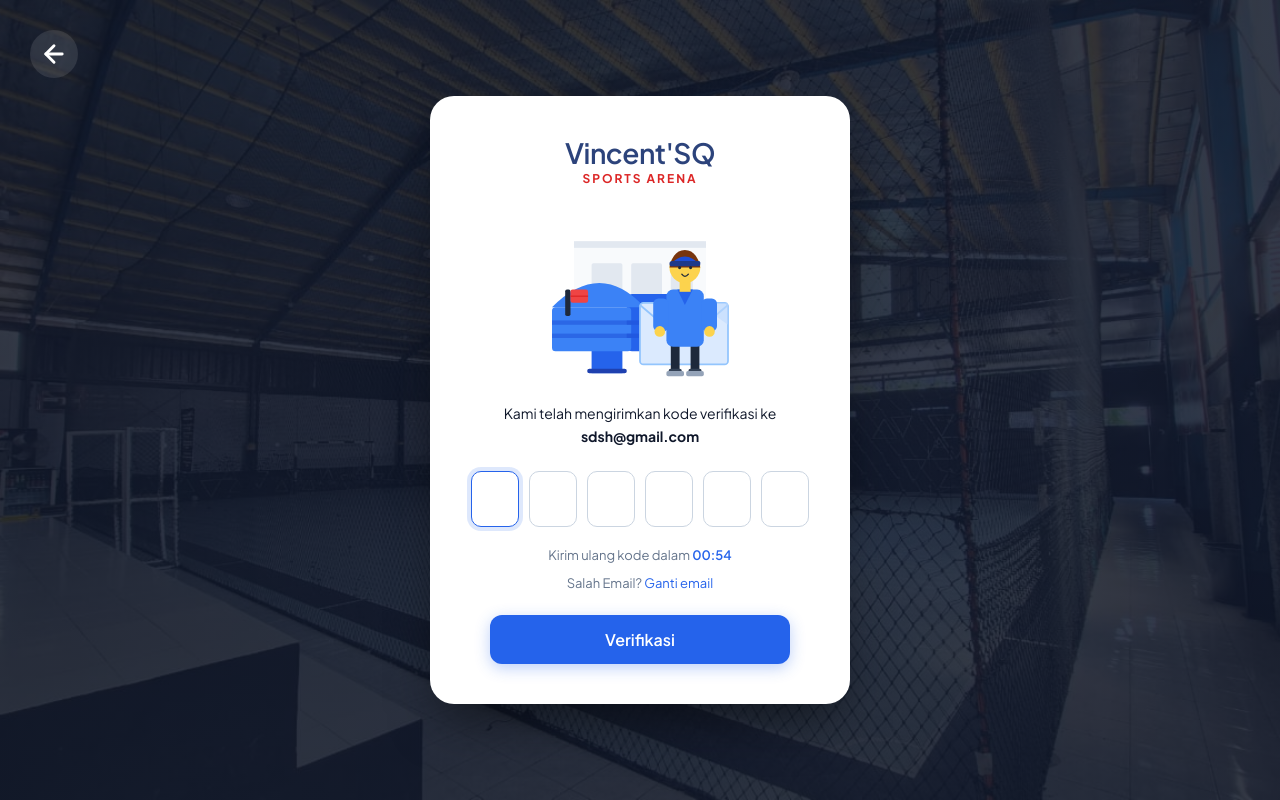
After one commit to abdul-sgf3/Sistem-booking-Lapangan-Futsal-Berbasis-web_frontend-backend, a PHP site: page /verifikasi_email.php in a window 1280 px wide. The commit adds this page. Run offline with PHP 8.4, Linux system fonts and the light colour scheme.

Commit message:
update Frontend

```diff
--- /dev/null
+++ b/Frontend/autentikasi/verifikasi_email.php
@@ -0,0 +1,408 @@
+<?php
+// verifikasi_email.php - Halaman Verifikasi Email
+session_start();
+
+$email = $_SESSION['register_email'] ?? 'sdsh@gmail.com';
+?>
+
+<!DOCTYPE html>
+<html lang="id">
+<head>
+    <meta charset="UTF-8">
+    <meta name="viewport" content="width=device-width, initial-scale=1.0">
+    <title>Verifikasi Email - Vincent'SQ Arena</title>
+    <link href="https://fonts.googleapis.com/css2?family=Plus+Jakarta+Sans:wght@400;500;600;700;800&display=swap" rel="stylesheet">
+    <style>
+        :root {
+            --vsq-title-blue: #2C437B;
+            --vsq-red: #DC2626;
+            --vsq-black: #0F172A;
+            --vsq-gray-text: #64748B;
+            --vsq-btn-blue: #2563EB;
+            --vsq-input-border: #CBD5E1;
+        }
+
+        * { margin: 0; padding: 0; box-sizing: border-box; }
+
+        body {
+            font-family: 'Plus Jakarta Sans', sans-serif;
+            min-height: 100vh;
+            display: flex;
+            align-items: center;
+            justify-content: center;
+            background:
+                linear-gradient(rgba(15, 23, 42, 0.85), rgba(15, 23, 42, 0.85)),
+                url('../assets/uploads/lapangan/hero.jpeg') center/cover no-repeat;
+            position: relative;
+            padding: 20px;
+        }
+
+        /* Tombol Kembali */
+        .vsq-back-btn {
+            position: absolute;
+            top: 30px;
+            left: 30px;
+            color: #FFFFFF;
+            text-decoration: none;
+            display: flex;
+            align-items: center;
+            justify-content: center;
+            width: 48px;
+            height: 48px;
+            border-radius: 50%;
+            background: rgba(255, 255, 255, 0.1);
+            transition: background 0.3s, transform 0.3s;
+            z-index: 10;
+        }
+        .vsq-back-btn:hover { background: rgba(255, 255, 255, 0.2); transform: translateX(-4px); }
+        .vsq-back-btn svg {
+            width: 28px; height: 28px;
+            stroke: #FFFFFF; stroke-width: 2.5;
+            fill: none; stroke-linecap: round; stroke-linejoin: round;
+        }
+
+        /* Kartu Verifikasi */
+        .vsq-verify-card {
+            background: #FFFFFF;
+            width: 100%;
+            max-width: 420px;
+            border-radius: 24px;
+            padding: 40px 30px;
+            box-shadow: 0 25px 50px -12px rgba(0, 0, 0, 0.5);
+            position: relative;
+            z-index: 5;
+            text-align: center;
+        }
+
+        /* Logo */
+        .vsq-logo { margin-bottom: 15px; }
+
+        /* Font "Vincent'SQ" tidak Bold (600) */
+        .vsq-logo h1 {
+            font-size: 28px;
+            font-weight: 600;
+            color: var(--vsq-title-blue);
+            letter-spacing: -0.5px;
+            margin: 0;
+            line-height: 1.2;
+        }
+        .vsq-logo p {
+            font-size: 12px;
+            font-weight: 700;
+            color: var(--vsq-red);
+            letter-spacing: 2px;
+            text-transform: uppercase;
+            margin-top: 2px;
+        }
+
+        /* Ilustrasi */
+        .vsq-illustration {
+            margin: 20px 0;
+            display: flex;
+            justify-content: center;
+            align-items: center;
+        }
+
+        /* SVG Ilustrasi */
+        .vsq-illustration svg {
+            width: 220px;
+            height: auto;
+            display: block;
+        }
+
+        /* Teks Instruksi */
+        .vsq-instruction {
+            font-size: 14px;
+            color: var(--vsq-black);
+            line-height: 1.6;
+            margin-bottom: 24px;
+            font-weight: 400;
+        }
+        .vsq-instruction strong { font-weight: 700; color: var(--vsq-black); }
+
+        /* Kotak Input OTP */
+        .vsq-otp-container {
+            display: flex;
+            justify-content: center;
+            gap: 10px;
+            margin-bottom: 20px;
+        }
+        .vsq-otp-input {
+            width: 48px;
+            height: 56px;
+            text-align: center;
+            font-size: 24px;
+            font-weight: 600;
+            font-family: 'Plus Jakarta Sans', sans-serif;
+            color: var(--vsq-black);
+            background-color: #FFFFFF;
+            border: 1.5px solid var(--vsq-input-border);
+            border-radius: 10px;
+            outline: none;
+            transition: all 0.3s ease;
+        }
+        .vsq-otp-input:focus {
+            border-color: var(--vsq-btn-blue);
+            box-shadow: 0 0 0 4px rgba(37, 99, 235, 0.15);
+        }
+
+        /* Timer */
+        .vsq-timer {
+            font-size: 13px;
+            color: var(--vsq-gray-text);
+            margin-bottom: 12px;
+            font-weight: 400;
+        }
+
+        /* Teks "Kirim ulang kode" berwarna BIRU */
+        .vsq-timer span {
+            color: var(--vsq-btn-blue);
+            font-weight: 600;
+        }
+
+        /* Link Ganti Email */
+        .vsq-change-email {
+            font-size: 13px;
+            color: var(--vsq-gray-text);
+            margin-bottom: 24px;
+            font-weight: 400;
+        }
+        .vsq-change-email a {
+            color: var(--vsq-btn-blue);
+            text-decoration: none;
+            font-weight: 400;
+            transition: color 0.2s;
+        }
+        .vsq-change-email a:hover { color: #1D4ED8; text-decoration: underline; }
+
+        /* Tombol Verifikasi */
+        .vsq-btn-submit {
+            display: block;
+            width: 100%;
+            max-width: 300px;
+            margin: 0 auto;
+            padding: 14px 20px;
+            font-size: 16px;
+            font-weight: 600;
+            font-family: 'Plus Jakarta Sans', sans-serif;
+            color: #FFFFFF;
+            background-color: var(--vsq-btn-blue);
+            border: none;
+            border-radius: 12px;
+            cursor: pointer;
+            transition: all 0.3s ease;
+            box-shadow: 0 4px 15px rgba(37, 99, 235, 0.3);
+        }
+        .vsq-btn-submit:hover {
+            background-color: #1D4ED8;
+            transform: translateY(-2px);
+            box-shadow: 0 8px 20px rgba(37, 99, 235, 0.4);
+        }
+        .vsq-btn-submit:active { transform: translateY(0); }
+
+        /* Responsive */
+        @media (max-width: 480px) {
+            .vsq-verify-card { padding: 30px 20px; border-radius: 20px; }
+            .vsq-logo h1 { font-size: 24px; }
+            .vsq-otp-input { width: 42px; height: 50px; font-size: 20px; }
+            .vsq-back-btn { top: 20px; left: 20px; width: 40px; height: 40px; }
+            .vsq-back-btn svg { width: 24px; height: 24px; }
+            .vsq-illustration svg { width: 180px; }
+        }
+    </style>
+</head>
+<body>
+
+    <!-- Tombol Kembali -->
+    <a href="register.php" class="vsq-back-btn" title="Kembali ke Register">
+        <svg viewBox="0 0 24 24">
+            <line x1="19" y1="12" x2="5" y2="12"></line>
+            <polyline points="12 19 5 12 12 5"></polyline>
+        </svg>
+    </a>
+
+    <!-- Kartu Verifikasi -->
+    <div class="vsq-verify-card">
+
+        <!-- Logo -->
+        <div class="vsq-logo">
+            <h1>Vincent'SQ</h1>
+            <p>Sports Arena</p>
+        </div>
+
+        <!-- Ilustrasi SVG Detail (Meniru Gambar Target) -->
+        <div class="vsq-illustration">
+            <svg viewBox="0 0 500 400" fill="none" xmlns="http://www.w3.org/2000/svg">
+                <!-- === BACKGROUND GEDUNG === -->
+                <rect x="100" y="80" width="300" height="240" rx="8" fill="#F8FAFC"/>
+                <rect x="100" y="80" width="300" height="15" fill="#E2E8F0"/>
+                <!-- Jendela Gedung -->
+                <rect x="140" y="130" width="70" height="80" rx="4" fill="#E2E8F0"/>
+                <rect x="230" y="130" width="70" height="80" rx="4" fill="#E2E8F0"/>
+                <rect x="320" y="130" width="50" height="80" rx="4" fill="#E2E8F0"/>
+                <!-- Pintu Gedung -->
+                <rect x="200" y="240" width="100" height="80" rx="4" fill="#E2E8F0"/>
+
+                <!-- === KOTAK POS BIRU === -->
+                <!-- Tiang Penyangga Kotak Pos -->
+                <rect x="140" y="320" width="70" height="60" fill="#2563EB"/>
+                <rect x="130" y="370" width="90" height="10" rx="5" fill="#1E40AF"/>
+
+                <!-- Badan Kotak Pos (Kanan) -->
+                <rect x="220" y="200" width="140" height="130" rx="12" fill="#2563EB"/>
+                <!-- Atap Lengkung Kotak Pos -->
+                <path d="M50 230 Q160 120 260 230" fill="#3B82F6"/>
+                <!-- Badan Kotak Pos (Kiri) -->
+                <rect x="50" y="230" width="180" height="100" rx="8" fill="#3B82F6"/>
+
+                <!-- Garis Horizontal pada Kotak Pos -->
+                <rect x="50" y="260" width="180" height="10" fill="#1D4ED8" opacity="0.5"/>
+                <rect x="50" y="290" width="180" height="10" fill="#1D4ED8" opacity="0.5"/>
+                <rect x="220" y="260" width="140" height="10" fill="#1D4ED8" opacity="0.5"/>
+                <rect x="220" y="290" width="140" height="10" fill="#1D4ED8" opacity="0.5"/>
+
+                <!-- Bendera Kotak Pos -->
+                <rect x="80" y="190" width="12" height="60" rx="4" fill="#1E293B"/>
+                <rect x="92" y="190" width="40" height="30" rx="5" fill="#EF4444"/>
+                <path d="M92 205 L132 205" stroke="#DC2626" stroke-width="3"/>
+
+                <!-- === AMPLOP BESAR === -->
+                <rect x="250" y="220" width="200" height="140" rx="8" fill="#DBEAFE" stroke="#93C5FD" stroke-width="4"/>
+                <!-- Lipatan Amplop Segitiga -->
+                <path d="M250 225 L350 310 L450 225" stroke="#93C5FD" stroke-width="4" fill="none" stroke-linejoin="round"/>
+                <!-- Segitiga Lipatan Kanan -->
+                <path d="M380 220 L450 270 L450 220" fill="#BFDBFE" opacity="0.6"/>
+
+                <!-- === KURIR PRIA === -->
+                <!-- Kaki Kiri -->
+                <rect x="320" y="310" width="20" height="70" rx="8" fill="#1E293B"/>
+                <rect x="315" y="370" width="30" height="15" rx="5" fill="#334155"/>
+                <!-- Kaki Kanan -->
+                <rect x="365" y="310" width="20" height="70" rx="8" fill="#1E293B"/>
+                <rect x="360" y="370" width="30" height="15" rx="5" fill="#334155"/>
+                <!-- Sepatu -->
+                <rect x="310" y="375" width="40" height="12" rx="4" fill="#94A3B8"/>
+                <rect x="355" y="375" width="40" height="12" rx="4" fill="#94A3B8"/>
+
+                <!-- Badan (Seragam Biru) -->
+                <rect x="310" y="190" width="85" height="130" rx="15" fill="#3B82F6"/>
+                <!-- Kerah Baju -->
+                <path d="M335 190 L352 225 L370 190" fill="#2563EB"/>
+                <!-- Lengan Kiri (Memegang Amplop) -->
+                <rect x="280" y="210" width="35" height="75" rx="12" fill="#3B82F6"/>
+                <!-- Tangan Kiri -->
+                <circle cx="295" cy="285" r="12" fill="#FCD34D"/>
+                <!-- Lengan Kanan -->
+                <rect x="390" y="210" width="35" height="75" rx="12" fill="#3B82F6"/>
+                <!-- Tangan Kanan -->
+                <circle cx="408" cy="285" r="12" fill="#FCD34D"/>
+
+                <!-- Leher -->
+                <rect x="340" y="170" width="25" height="25" fill="#FCD34D"/>
+
+                <!-- Kepala -->
+                <circle cx="352" cy="140" r="35" fill="#FCD34D"/>
+                <!-- Rambut -->
+                <path d="M317 140 Q325 100 352 100 Q379 100 387 140" fill="#78350F"/>
+                <!-- Topi Kurir -->
+                <path d="M317 135 Q352 95 387 135" fill="#1D4ED8"/>
+                <rect x="317" y="125" width="70" height="12" rx="6" fill="#1E3A8A"/>
+                <!-- Visor Topi -->
+                <rect x="352" y="125" width="35" height="8" rx="4" fill="#1E3A8A"/>
+
+                <!-- Wajah -->
+                <circle cx="340" cy="140" r="3.5" fill="#1E293B"/>
+                <circle cx="365" cy="140" r="3.5" fill="#1E293B"/>
+                <path d="M345 155 Q352 165 360 155" stroke="#1E293B" stroke-width="3" fill="none" stroke-linecap="round"/>
+            </svg>
+        </div>
+
+        <!-- Teks Instruksi -->
+        <div class="vsq-instruction">
+            Kami telah mengirimkan kode verifikasi ke<br>
+            <strong><?= htmlspecialchars($email) ?></strong>
+        </div>
+
+        <!-- Kotak Input OTP -->
+        <form action="proses_verifikasi.php" method="POST" id="otpForm">
+            <div class="vsq-otp-container">
+                <input type="text" maxlength="1" class="vsq-otp-input" inputmode="numeric" pattern="[0-9]*" autofocus>
+                <input type="text" maxlength="1" class="vsq-otp-input" inputmode="numeric" pattern="[0-9]*">
+                <input type="text" maxlength="1" class="vsq-otp-input" inputmode="numeric" pattern="[0-9]*">
+                <input type="text" maxlength="1" class="vsq-otp-input" inputmode="numeric" pattern="[0-9]*">
+                <input type="text" maxlength="1" class="vsq-otp-input" inputmode="numeric" pattern="[0-9]*">
+                <input type="text" maxlength="1" class="vsq-otp-input" inputmode="numeric" pattern="[0-9]*">
+            </div>
+
+            <!-- Timer -->
+            <div class="vsq-timer">
+                Kirim ulang kode dalam <span id="countdown">01:00</span>
+            </div>
+
+            <!-- Link Ganti Email -->
+            <div class="vsq-change-email">
+                Salah Email? <a href="register.php">Ganti email</a>
+            </div>
+
+            <!-- Tombol Verifikasi -->
+            <button type="submit" class="vsq-btn-submit">Verifikasi</button>
+        </form>
+
+    </div>
+
+    <script>
+        // ==== FITUR INPUT OTP OTOMATIS PINDAH FOKUS ====
+        const otpInputs = document.querySelectorAll('.vsq-otp-input');
+
+        otpInputs.forEach((input, index) => {
+            input.addEventListener('input', (e) => {
+                e.target.value = e.target.value.replace(/[^0-9]/g, '');
+                if (e.target.value.length === 1 && index < otpInputs.length - 1) {
+                    otpInputs[index + 1].focus();
+                }
+            });
+
+            input.addEventListener('keydown', (e) => {
+                if (e.key === 'Backspace' && e.target.value.length === 0 && index > 0) {
+                    otpInputs[index - 1].focus();
+                }
+            });
+
+            input.addEventListener('paste', (e) => {
+                e.preventDefault();
+                const pastedData = e.clipboardData.getData('text').replace(/[^0-9]/g, '').slice(0, 6);
+                if (pastedData) {
+                    for (let i = 0; i < pastedData.length; i++) {
+                        if (otpInputs[i]) {
+                            otpInputs[i].value = pastedData[i];
+                        }
+                    }
+                    const lastIndex = Math.min(pastedData.length, otpInputs.length) - 1;
+                    if (lastIndex >= 0) {
+                        otpInputs[lastIndex].focus();
+                    }
+                }
+            });
+        });
+
+        // ==== FITUR TIMER COUNTDOWN 01:00 ====
+        let timeLeft = 60;
+        const countdownElement = document.getElementById('countdown');
+
+        const timer = setInterval(() => {
+            if (timeLeft <= 0) {
+                clearInterval(timer);
+                countdownElement.textContent = "00:00";
+                countdownElement.parentElement.innerHTML = 'Kode telah kadaluarsa. <a href="#" style="color: #2563EB; font-weight: 600;">Kirim ulang</a>';
+                return;
+            }
+
+            timeLeft--;
+            const minutes = Math.floor(timeLeft / 60);
+            const seconds = timeLeft % 60;
+            countdownElement.textContent = `${String(minutes).padStart(2, '0')}:${String(seconds).padStart(2, '0')}`;
+        }, 1000);
+    </script>
+
+</body>
+</html>
```
Also changed, not shown: Frontend/autentikasi/register.php (+138 -49 lines).
